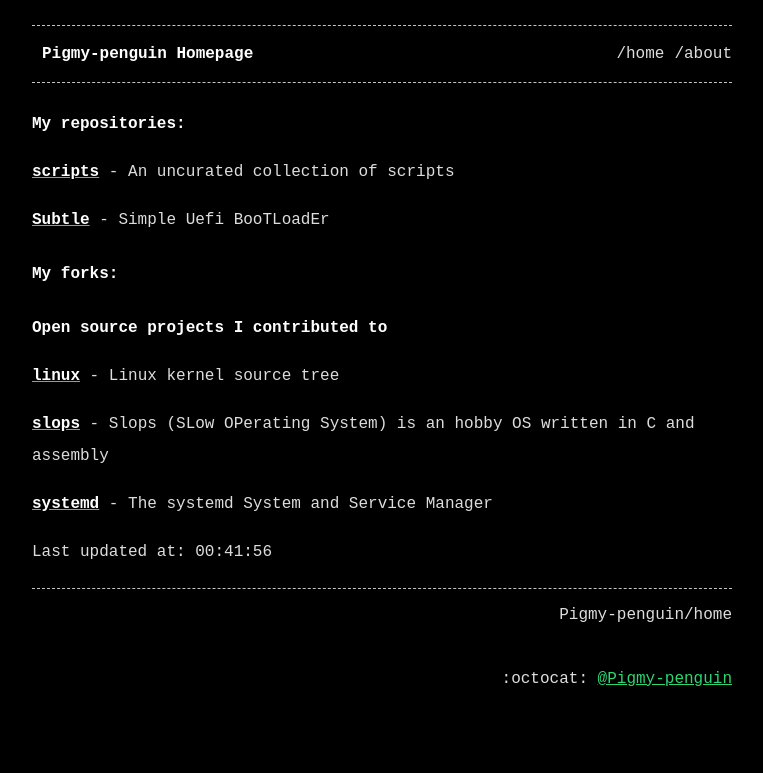
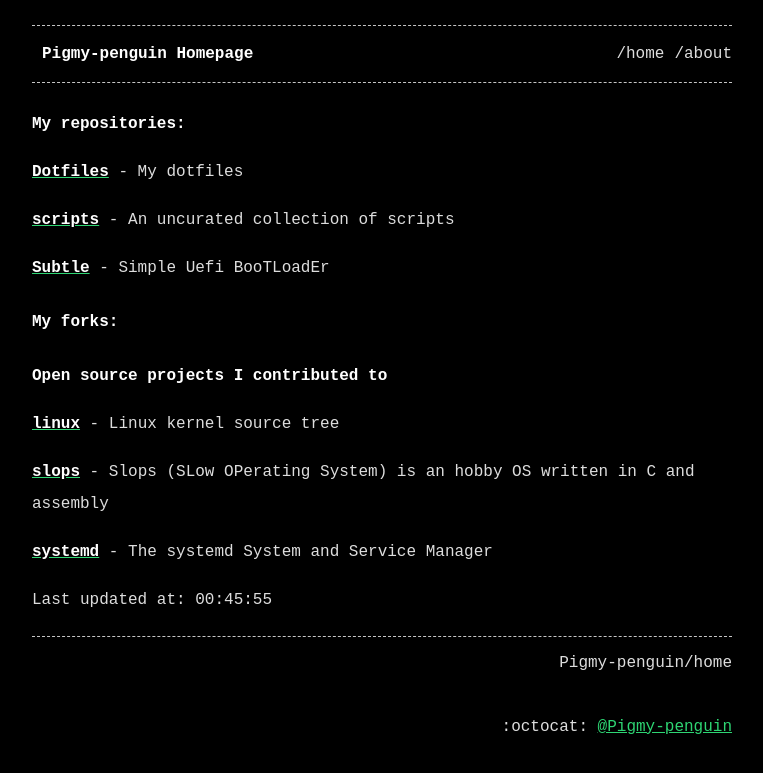
Before and after one commit to Pigmy-penguin/Pigmy-penguin.github.io, a Jekyll site: the page built from index.md, in a window 1280 px wide. Shown: the top 773 px of the page, without its empty margins (258-1021 px from the left). Built offline with Jekyll 4.4.1, drawn with Linux system fonts in a browser that asks for light colours.

Commit message:
Auto updating the website

```diff
--- a/index.md
+++ b/index.md
@@ -6,6 +6,8 @@ title: Pigmy-penguin Homepage
 ---
 
 ## My repositories:
+
+[**Dotfiles**](https://github.com/Pigmy-penguin/Dotfiles) - My dotfiles
 
 [**scripts**](https://github.com/Pigmy-penguin/scripts) - An uncurated collection of scripts
 
@@ -21,4 +23,4 @@ title: Pigmy-penguin Homepage
 [**systemd**](https://github.com/Pigmy-penguin/systemd) - The systemd System and Service Manager
 
 
-Last updated at: 00:41:56
+Last updated at: 00:45:55
```
Also changed, not shown: 1 other file.
